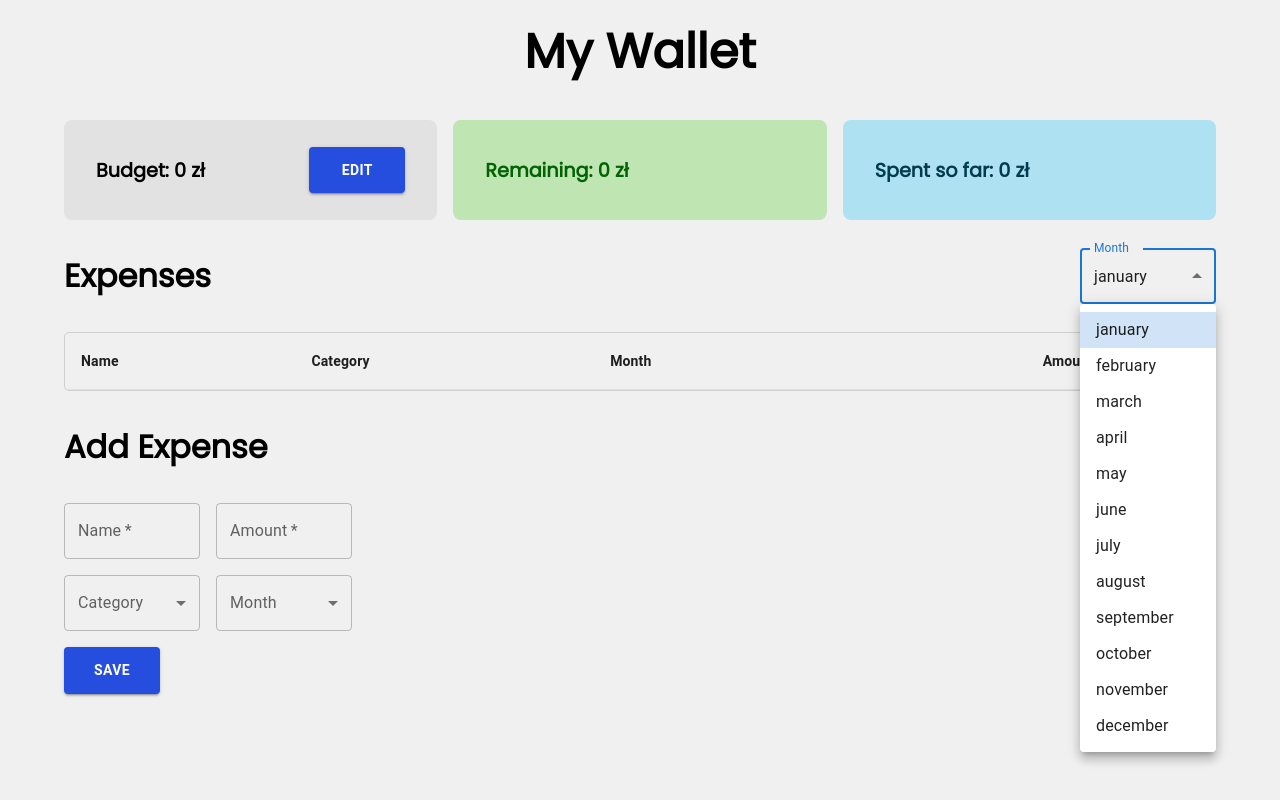
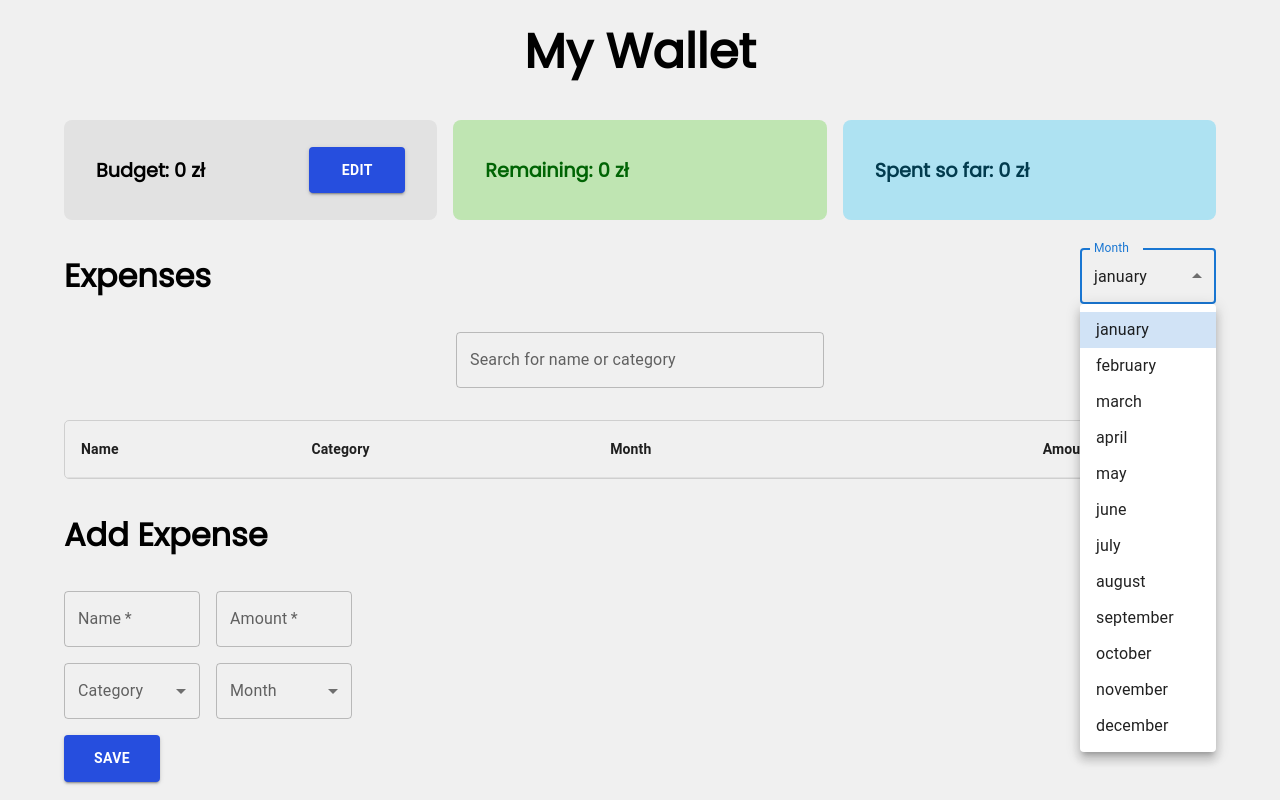
Before and after one commit to marcinsuski/mywallet, a React (Create React App) app: page / in a window 1280 px wide. Both pictures are taken after a click on the element "january". Built offline with nearby package versions, Linux system fonts and the light colour scheme.

Commit message:
added search and filtering expenses

```diff
--- a/src/App.js
+++ b/src/App.js
@@ -1,18 +1,37 @@
+import React, { useContext, useState } from "react";
+import {
+    FormControl,
+    InputLabel,
+    MenuItem,
+    Select,
+    TextField,
+} from "@mui/material";
 import { Box } from "@mui/system";
-import React from "react";
-import classes from "./App.module.css";
 import Budget from "./components/Budget";
 import Remaining from "./components/Remaining";
 import ExpensesTotal from "./components/ExpensesTotal";
 import ExpenseList from "./components/ExpenseList";
 import AddExpenseForm from "./components/AddExpenseForm";
-import { AppProvider } from "./context/AppContext";
-import { FormControl } from "@mui/material";
-import SelectMonth from "./components/SelectMonth";
+import { AppContext } from "./context/AppContext";
+import classes from "./App.module.css";
 
 const App = () => {
+    const [search, setSearch] = useState("");
+    const [month, setMonth] = useState("");
+    const { expenses } = useContext(AppContext);
+
+
+    const handleSearch = () => {
+        return expenses.filter(
+            (expense) =>
+                expense.name.toLowerCase().includes(search) ||
+                expense.category.toLowerCase().includes(search) ||
+                expense.month.toLowerCase().includes(search)
+        );
+    };
+
     return (
-        <AppProvider>
+        <>
             <Box>
                 <Box className={classes.container}>
                     <h1 style={{ margin: "1rem 0", fontSize: "3rem" }}>
@@ -28,12 +47,50 @@ const App = () => {
                 </Box>
                 {/* expenses */}
                 <Box className={classes.expenses}>
-                <h3 style={{ margin: "2rem 0", fontSize: "2rem" }}>Expenses</h3>
-                <SelectMonth />
+                    <h3 style={{ margin: "2rem 0", fontSize: "2rem" }}>
+                        Expenses
+                    </h3>
+                    {/* Choose Month */}
+                    <FormControl>
+                        <InputLabel id="month">Month</InputLabel>
+                        <Select
+                            required
+                            id="month"
+                            label="month"
+                            defaultValue={"january"}
+                            variant="outlined"
+                            sx={{ width: "8.5rem" }}
+                            onChange={(e) => {
+                                setSearch(e.target.value);
+                                setMonth(e.target.value);
+                            }}
+                        >
+                            <MenuItem value={"january"}>january</MenuItem>
+                            <MenuItem value={"february"}>february</MenuItem>
+                            <MenuItem value={"march"}>march</MenuItem>
+                            <MenuItem value={"april"}>april</MenuItem>
+                            <MenuItem value={"may"}>may</MenuItem>
+                            <MenuItem value={"june"}>june</MenuItem>
+                            <MenuItem value={"july"}>july</MenuItem>
+                            <MenuItem value={"august"}>august</MenuItem>
+                            <MenuItem value={"september"}>september</MenuItem>
+                            <MenuItem value={"october"}>october</MenuItem>
+                            <MenuItem value={"november"}>november</MenuItem>
+                            <MenuItem value={"december"}>december</MenuItem>
+                        </Select>
+                    </FormControl>
                 </Box>
-
+                {/* search */}
+                <Box className={classes.search}>
+                    <TextField
+                        variant="outlined"
+                        label="Search for name or category"
+                        style={{ width: "23rem" }}
+                        onChange={(e) => setSearch(e.target.value)}
+                    />
+                </Box>
                 <Box>
-                    <ExpenseList />
+                    <ExpenseList handleSearch={handleSearch} />
                 </Box>
                 {/* Add expenses */}
                 <h3 style={{ margin: "2rem 0", fontSize: "2rem" }}>
@@ -44,7 +101,7 @@ const App = () => {
                     <AddExpenseForm />
                 </Box>
             </Box>
-        </AppProvider>
+        </>
     );
 };
 
--- a/src/App.module.css
+++ b/src/App.module.css
@@ -21,6 +21,14 @@
     align-items: center;
 }
 
+.search {
+    display: flex;
+    justify-content: center;
+    width: 100%;
+    margin-bottom: 2rem;
+
+}
+
 .summary {
     font-weight: bold;
     display: flex;
--- a/src/components/ExpenseItem.jsx
+++ b/src/components/ExpenseItem.jsx
@@ -13,6 +13,8 @@ const ExpenseItem = ({ id, name, category, amount, month }) => {
             payload: id,
         });
     };
+
+
 
     return (
         <TableRow>
--- a/src/components/ExpenseList.jsx
+++ b/src/components/ExpenseList.jsx
@@ -6,17 +6,11 @@ import {
     TableHead,
     TableRow,
 } from "@mui/material";
-import React, { useContext, useEffect } from "react";
-import { AppContext } from "../context/AppContext";
+import React from "react";
+
 import ExpenseItem from "./ExpenseItem";
 
-const ExpenseList = () => {
-    const { expenses } = useContext(AppContext);
-
-    useEffect(() => {
-        const items = JSON.parse(localStorage.getItem("items"));
-        if (!items) return;
-    }, []);
+const ExpenseList = ({handleSearch, }) => {
 
     return (
         <TableContainer
@@ -42,7 +36,7 @@ const ExpenseList = () => {
                     </TableRow>
                 </TableHead>
                 <TableBody>
-                    {expenses.map((expense) => {
+                    {handleSearch().map((expense) => {
                         return (
                             <ExpenseItem
                                 key={expense.id}
--- a/src/components/SelectMonth.jsx
+++ /dev/null
@@ -1,33 +0,0 @@
-import { FormControl, InputLabel, MenuItem, Select } from "@mui/material";
-import React from "react";
-
-const SelectMonth = () => {
-    return (
-        <FormControl>
-            <InputLabel id="month">Month</InputLabel>
-            <Select
-                required
-                id="month"
-                label="month"
-                defaultValue={"january"}
-                variant="outlined"
-                sx={{ width: "8.5rem" }}
-            >
-                <MenuItem value={"january"}>january</MenuItem>
-                <MenuItem value={"february"}>february</MenuItem>
-                <MenuItem value={"march"}>march</MenuItem>
-                <MenuItem value={"april"}>april</MenuItem>
-                <MenuItem value={"may"}>may</MenuItem>
-                <MenuItem value={"june"}>june</MenuItem>
-                <MenuItem value={"july"}>july</MenuItem>
-                <MenuItem value={"august"}>august</MenuItem>
-                <MenuItem value={"september"}>september</MenuItem>
-                <MenuItem value={"october"}>october</MenuItem>
-                <MenuItem value={"november"}>november</MenuItem>
-                <MenuItem value={"december"}>december</MenuItem>
-            </Select>
-        </FormControl>
-    );
-};
-
-export default SelectMonth;
--- a/src/context/AppContext.js
+++ b/src/context/AppContext.js
@@ -1,4 +1,4 @@
-import { createContext, useReducer } from "react";
+import { createContext, useReducer, useState } from "react";
 
 const AppReducer = (state, action) => {
 
@@ -39,7 +39,7 @@ export const AppContext = createContext();
 
 export const AppProvider = (props) => {
     const [state, dispatch] = useReducer(AppReducer, initialState);
-
+    const [search, setSearch] = useState("");
 
     return (
         <AppContext.Provider
@@ -47,6 +47,7 @@ export const AppProvider = (props) => {
                 budget: state.budget,
                 expenses: state.expenses,
                 dispatch,
+                setSearch,
             }}
         >
             <div>{props.children}</div>
--- a/src/index.js
+++ b/src/index.js
@@ -2,13 +2,16 @@ import StyledEngineProvider from "@mui/material/StyledEngineProvider";
 import React from "react";
 import ReactDOM from "react-dom/client";
 import App from "./App";
+import { AppProvider } from "./context/AppContext";
 import './index.css'
 
 const root = ReactDOM.createRoot(document.getElementById("root"));
 root.render(
     <React.StrictMode>
         <StyledEngineProvider injectFirst>
+        <AppProvider>
             <App />
+            </AppProvider>
         </StyledEngineProvider>
     </React.StrictMode>
 );
```
